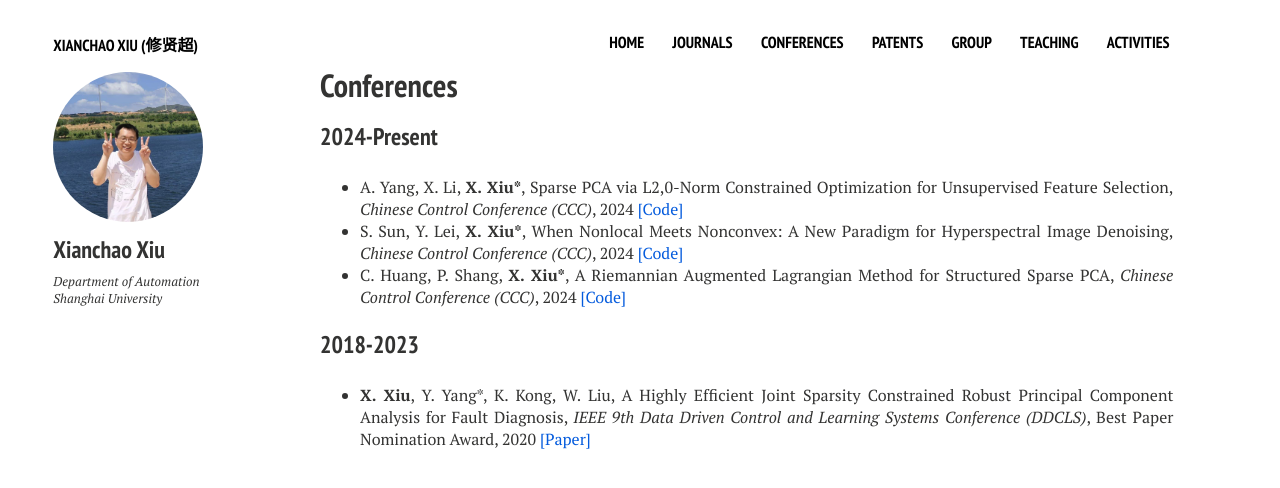
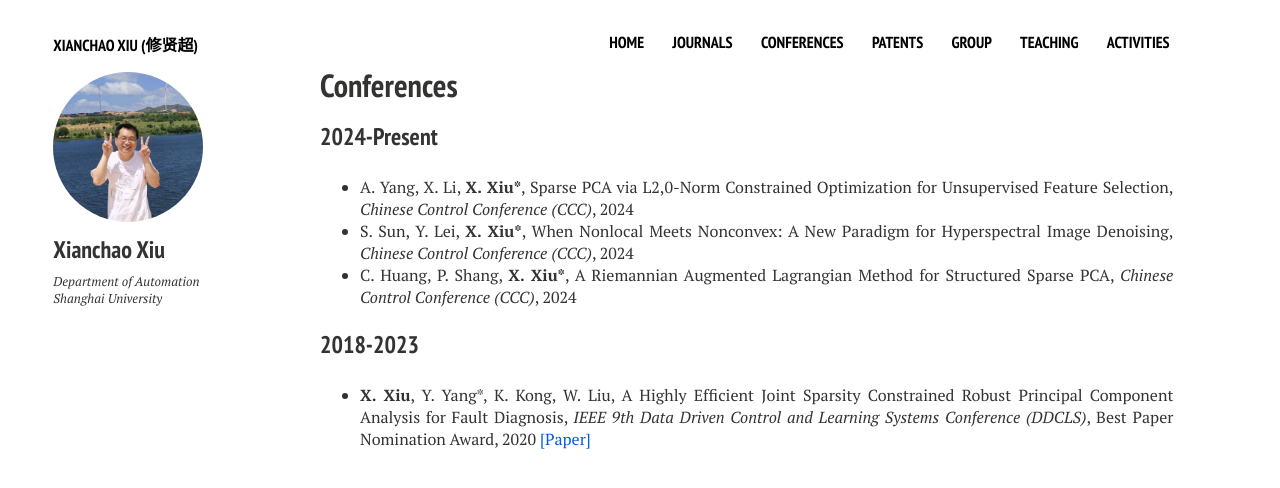
Before and after one commit to xianchaoxiu/xianchaoxiu.github.io, a Jekyll site: the page built from conferences/index.md, in a window 1280 px wide. Shown: the top 488 px of the page. Built offline with Jekyll 4.4.1, drawn with Linux system fonts in a browser that asks for light colours; nearby versions of some CDN libraries.

Commit message:
Update index.md

```diff
--- a/conferences/index.md
+++ b/conferences/index.md
@@ -11,9 +11,9 @@ share: false
 
 ### 2024-Present
 
-* A. Yang, X. Li, <b>X. Xiu*</b>, Sparse PCA via L2,0-Norm Constrained Optimization for Unsupervised Feature Selection, <i> Chinese Control Conference (CCC)</i>, 2024 <a href="https://github.com/yan921" class="textlink" target="_blank">[Code]</a> <br>
-* S. Sun, Y. Lei, <b>X. Xiu*</b>, When Nonlocal Meets Nonconvex: A New Paradigm for Hyperspectral Image Denoising, <i> Chinese Control Conference (CCC)</i>, 2024 <a href="https://github.com/EdSun0" class="textlink" target="_blank">[Code]</a> <br>
-* C. Huang, P. Shang, <b>X. Xiu*</b>, A Riemannian Augmented Lagrangian Method for Structured Sparse PCA, <i> Chinese Control Conference (CCC)</i>, 2024 <a href="https://github.com/ChenyiHuang23/ROFS" class="textlink" target="_blank">[Code]</a> <br>
+* A. Yang, X. Li, <b>X. Xiu*</b>, Sparse PCA via L2,0-Norm Constrained Optimization for Unsupervised Feature Selection, <i> Chinese Control Conference (CCC)</i>, 2024 <br>
+* S. Sun, Y. Lei, <b>X. Xiu*</b>, When Nonlocal Meets Nonconvex: A New Paradigm for Hyperspectral Image Denoising, <i> Chinese Control Conference (CCC)</i>, 2024 <br>
+* C. Huang, P. Shang, <b>X. Xiu*</b>, A Riemannian Augmented Lagrangian Method for Structured Sparse PCA, <i> Chinese Control Conference (CCC)</i>, 2024 <br>
 
 ### 2018-2023
 * <b>X. Xiu</b>, Y. Yang*, K. Kong, W. Liu, A Highly Efficient Joint Sparsity Constrained Robust Principal Component Analysis for Fault Diagnosis, <i>IEEE 9th Data Driven Control and Learning Systems Conference (DDCLS)</i>, Best Paper Nomination Award, 2020 <a href="https://ieeexplore.ieee.org/abstract/document/9275063" class="textlink" target="_blank">[Paper]</a> <br>
```
